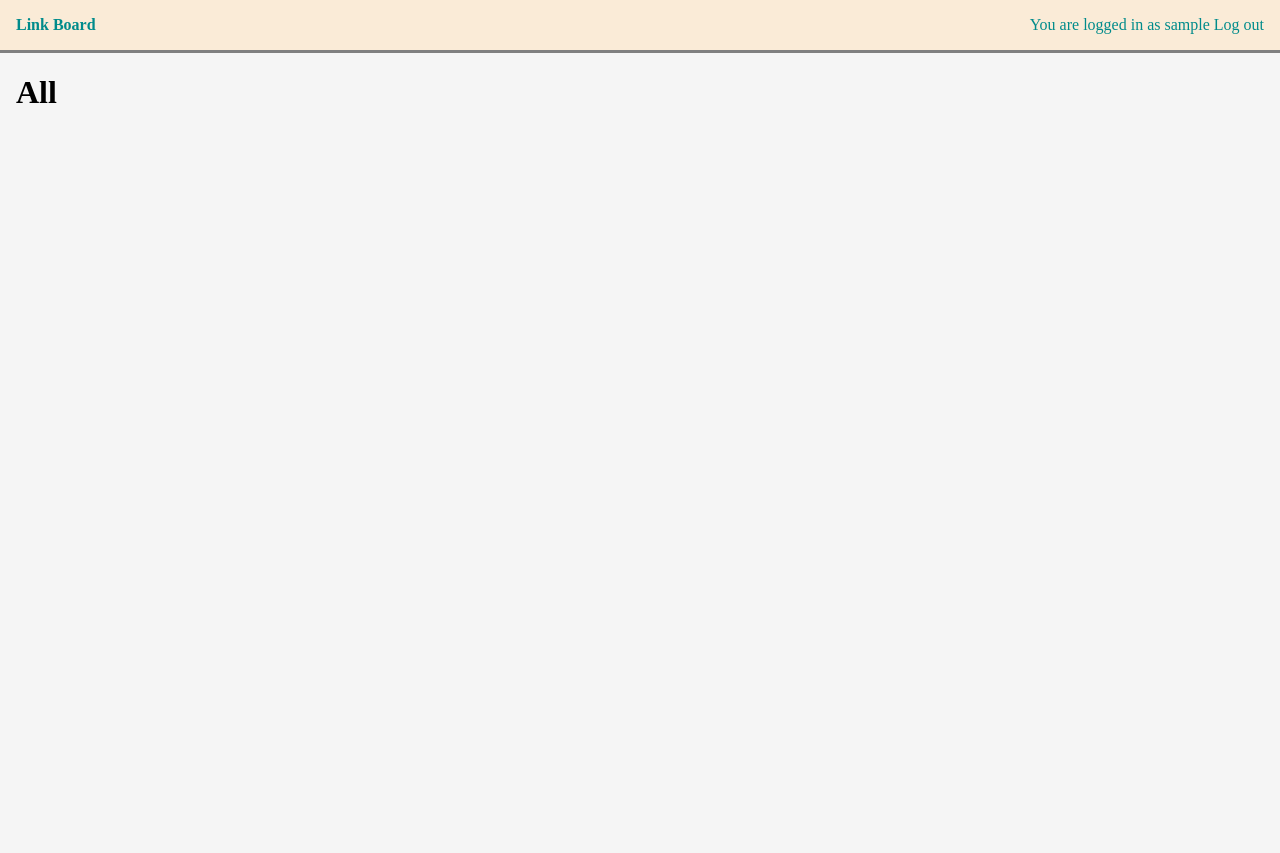
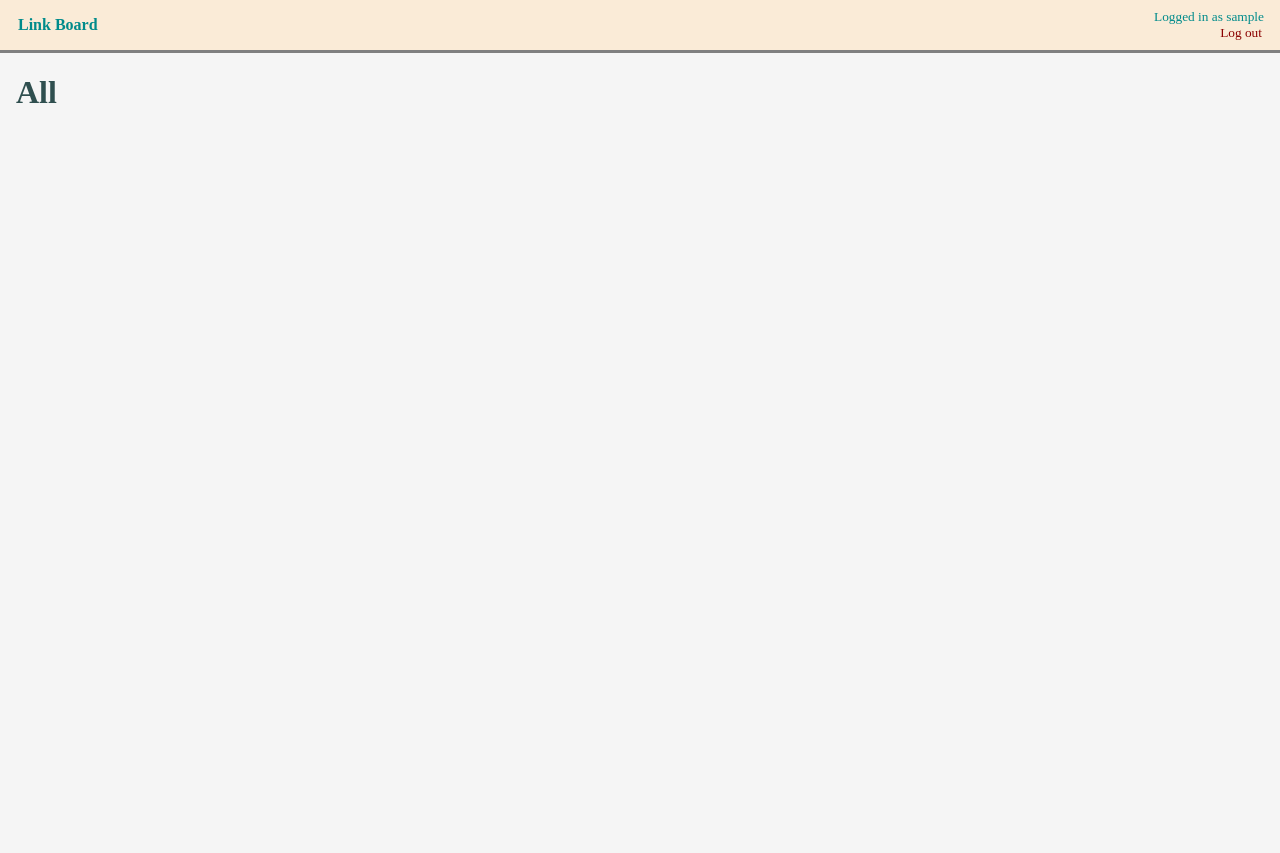
Before and after one commit to Niria/link-board-tsoha, a Flask app: template app/templates/index.html in a window 1280 px wide. Run offline with Flask 3, Linux system fonts and the light colour scheme; the template is opened without the code that fills it, so the values that code supplies are empty; the visitor is signed in with stand-in values (Sample User, id 1).

Commit message:
Add more styling to thread list and fixed error template
- Added more styling to thread links in category listing
- Fixed error template by adding missing block declaration

```diff
--- a/app/auth.py
+++ b/app/auth.py
@@ -7,8 +7,6 @@ from werkzeug.security import check_password_hash, generate_password_hash
 
 @app.route("/login", methods=["GET", "POST"])
 def login():
-    if session["username"]:
-        return redirect(url_for("index"))
     if request.method == "GET":
         return render_template("login.html")
     elif request.method == "POST":
--- a/app/static/style.css
+++ b/app/static/style.css
@@ -1,6 +1,10 @@
 body {
     background-color: steelblue;
     margin: 0px;
+}
+
+h1 {
+    color: darkslategray;
 }
 
 .navbar-container {
@@ -23,16 +27,19 @@ body {
     flex-direction: row;
     justify-content: space-between;
     align-items: center;
+    font-size: smaller;
+    text-align: right;
 
 }
 
 .navbar-container a {
     text-decoration: none;
-    color: darkcyan;
+    color: darkred;
+    padding: 2px;
 }
 
 .navbar a:hover {
-    background-color: bisque;
+    background-color: aquamarine;
 }
 
 .content-container {
@@ -56,14 +63,39 @@ body {
 }
 
 .listview-thread-container {
-    margin-top: 5px;
-    margin-bottom: 5px;
+    margin-bottom: 12px;
+    padding: 4px;
     display: flex;
     flex-direction: row;
     align-items: center;
     gap: 12px;
+    background-color: beige;
+    border: solid;
+    border-width: 3px;
+    border-color: lightgray;
+    border-radius: 4px;
 }
 
 .listview-thread-details {
     font-size: smaller;
 }
+
+.app-title {
+    font-size: larger;
+    font-weight: 600;
+    color: darkcyan;
+}
+
+.category-link {
+    text-decoration: none;
+    color: darkcyan;
+}
+
+.category-link:hover {
+    background-color: bisque;
+}
+
+.category-nav-container {
+    max-width: 1280px;
+    width: 100%;
+}
--- a/app/templates/base.html
+++ b/app/templates/base.html
@@ -4,11 +4,13 @@
 {% block navbar %}
 <nav class="navbar-container">
     <div class="navbar">
-        <a href="{{ url_for('index') }}"><div><strong>Link Board</strong></div></a>
+        <a href="{{ url_for('index') }}"><div class="app-title">Link Board</div></a>
         <div>
             {% if session.username %}
-            You are logged in as {{ session.username }}
-            <a href="{{ url_for('logout') }}">Log out</a>
+            <div>
+                <div>Logged in as {{ session.username }}</div>
+                <a href="{{ url_for('logout') }}">Log out</a>
+            </div>
             {% else %}
             <a href="{{ url_for('login') }}">Log in</a>
             {% endif %}
--- a/app/templates/category_nav.html
+++ b/app/templates/category_nav.html
@@ -1,3 +1,5 @@
-{% for category in categories %}
-<span><a href="/c/{{ category[0].lower() }}">{{ category[0] }}</a></span>
-{% endfor %}
+<div class="category-nav-container">
+    {% for category in categories %}
+    <span><a class="category-link" href="/c/{{ category[0].lower() }}">{{ category[0] }}</a></span>
+    {% endfor %}
+</div>
--- a/app/templates/error.html
+++ b/app/templates/error.html
@@ -1 +1,4 @@
+{% extends "base.html" %}
+{% block content %}
 <p>Error: {{ message }}</p>
+{% endblock %}
```
